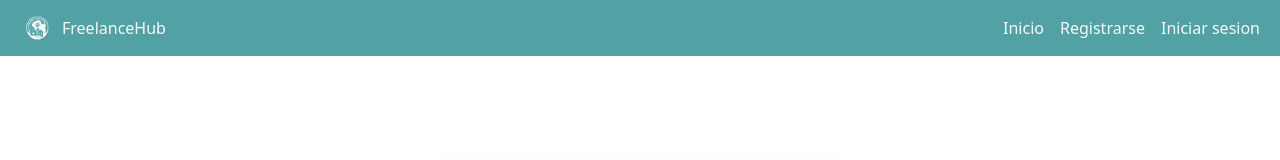
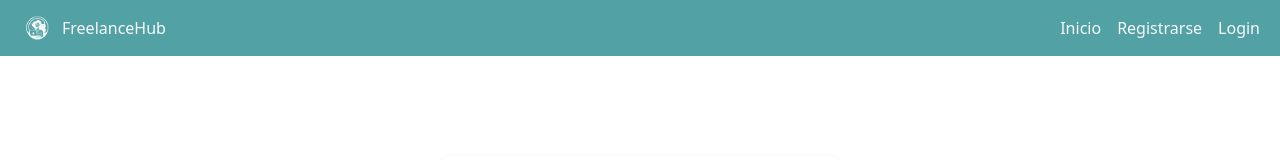
Before and after one commit to maxdenuevo/FreelanceHub-front, a React (Vite) app: page /validarcodigo in a window 1280 px wide. Shown: the top 160 px of the page. Built offline with nearby package versions, Linux system fonts and the light colour scheme.

Commit message:
Segundo cambio de inicio de sesion por login

```diff
--- a/src/components/Navbar.jsx
+++ b/src/components/Navbar.jsx
@@ -38,7 +38,7 @@ function Navbar() {
       <div className="navbar-nav ms-auto text-end">
         <button className="nav-link active text-light" aria-current="page" onClick={irAInicio}>Inicio</button>
         <button className="nav-link text-light" onClick={irARegistro}>Registrarse</button>
-        <button className="nav-link text-light" onClick={irAInicioSesion}>Iniciar sesion</button>
+        <button className="nav-link text-light" onClick={irAInicioSesion}>Login</button>
       </div>
     </div>
     <div className="dropdown d-lg-none ms-auto">
```
